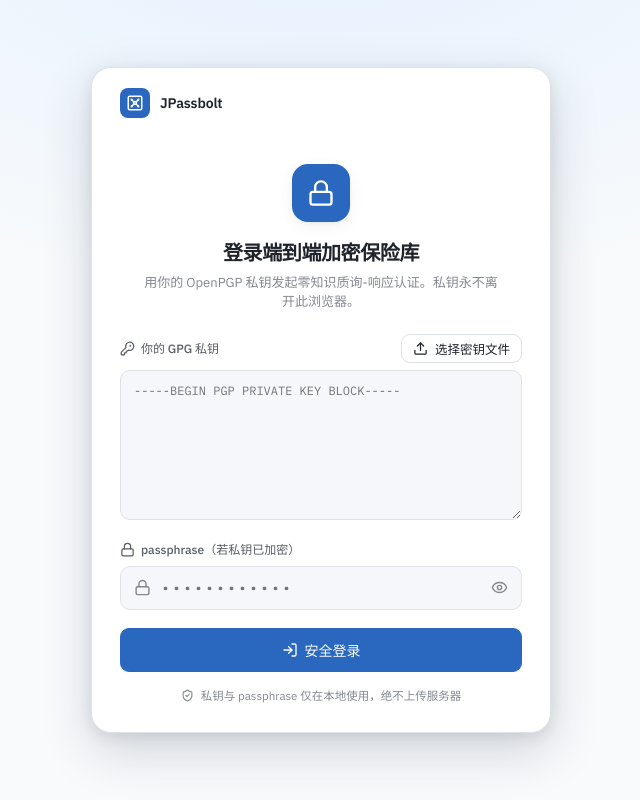
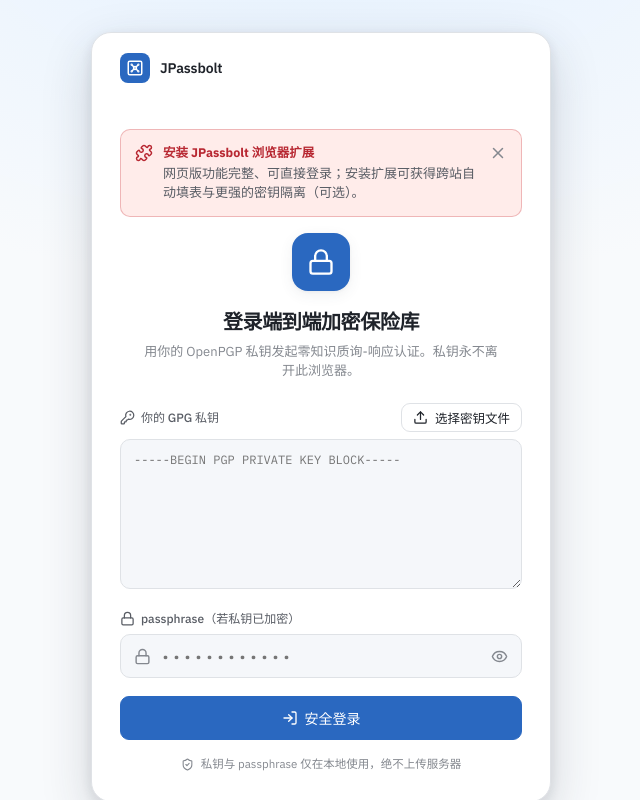
Before and after one commit to anbulang/jpassbolt_frontend, a React (Vite) app: page /login in a window 1280 px wide. Shown: the whole page, without its empty margins (319-959 px from the left). Built offline with nearby package versions, Linux system fonts and the light colour scheme; no server answers; a web font is replaced by a local one.

Commit message:
update: refine code implementation | 00:48:25

```diff
--- a/src/api.ts
+++ b/src/api.ts
@@ -1,8 +1,11 @@
 import axios from 'axios';
 
-// Base API instance configured with the JPassbolt backend URL
+// Base API instance configured with the JPassbolt backend URL.
+// NOTE: 8080 is currently occupied by the unrelated "firewatch-platform-api"
+// container, so the email-enabled JPassbolt backend runs on 8090 (local profile,
+// MailHog). Override via VITE_API_BASE_URL; revert to 8080 once it is free.
 export const api = axios.create({
-    baseURL: 'http://localhost:8080/api',
+    baseURL: import.meta.env.VITE_API_BASE_URL ?? 'http://localhost:8090/api',
     headers: {
         'Content-Type': 'application/json',
     },
--- a/src/pages/Login.tsx
+++ b/src/pages/Login.tsx
@@ -1,10 +1,10 @@
-import React, { useState } from 'react';
+import React, { useEffect, useState } from 'react';
 import { useNavigate } from 'react-router-dom';
 import { loginWithGpg } from '../auth';
 import { useKey } from '../crypto/KeyContext';
 import { probeMfaRequired } from '../services/mfa';
 import MfaChallenge from '../components/MfaChallenge';
-import { Vault, KeyRound, Lock, Eye, EyeOff, ShieldCheck, AlertTriangle, LogIn } from 'lucide-react';
+import { Vault, KeyRound, Lock, Eye, EyeOff, ShieldCheck, AlertTriangle, LogIn, Puzzle, X } from 'lucide-react';
 import KeyFileButton from '../components/KeyFileButton';
 
 export default function Login() {
@@ -18,6 +18,35 @@ export default function Login() {
     const [mfaRequired, setMfaRequired] = useState(false);
     const navigate = useNavigate();
     const { setArmoredKeys, unlock } = useKey();
+
+    // Detect the JPassbolt browser extension. Its content script sets
+    // <html data-jpassbolt-extension="version"> on load; the SPA works fully
+    // WITHOUT it, so this only drives an optional, dismissible install prompt.
+    // The extension injects asynchronously, so watch for the attribute appearing.
+    const [extInstalled, setExtInstalled] = useState(false);
+    const [extDismissed, setExtDismissed] = useState(false);
+    useEffect(() => {
+        const has = () => Boolean(document.documentElement.getAttribute('data-jpassbolt-extension'));
+        if (has()) {
+            setExtInstalled(true);
+            return;
+        }
+        const obs = new MutationObserver(() => {
+            if (has()) {
+                setExtInstalled(true);
+                obs.disconnect();
+            }
+        });
+        obs.observe(document.documentElement, {
+            attributes: true,
+            attributeFilter: ['data-jpassbolt-extension'],
+        });
+        const timer = window.setTimeout(() => obs.disconnect(), 3000);
+        return () => {
+            obs.disconnect();
+            window.clearTimeout(timer);
+        };
+    }, []);
 
     const handleLogin = async (e: React.FormEvent) => {
         e.preventDefault();
@@ -89,6 +118,28 @@ export default function Login() {
                 </div>
 
                 <div className="flow-body">
+                    {!extInstalled && !extDismissed && (
+                        <div
+                            className="warnbox"
+                            style={{ marginBottom: 16, alignItems: 'flex-start', gap: 10 }}
+                        >
+                            <Puzzle />
+                            <div style={{ flex: 1 }}>
+                                <strong>安装 JPassbolt 浏览器扩展</strong>
+                                <div style={{ fontSize: 13, color: 'var(--text-2)', marginTop: 2 }}>
+                                    网页版功能完整、可直接登录；安装扩展可获得跨站自动填表与更强的密钥隔离（可选）。
+                                </div>
+                            </div>
+                            <button
+                                type="button"
+                                className="pf-eye"
+                                onClick={() => setExtDismissed(true)}
+                                title="忽略"
+                            >
+                                <X size={16} />
+                            </button>
+                        </div>
+                    )}
                     <div className="flow-h">
                         <div className="flow-badge">
                             <Lock />
--- a/src/pages/Recovery.tsx
+++ b/src/pages/Recovery.tsx
@@ -20,7 +20,7 @@
 // SECURITY: the armored PRIVATE key + passphrase live in component state ONLY and
 // never touch the network. completeRecovery sends ONLY the armored public key.
 
-import { useState } from 'react';
+import { useEffect, useState } from 'react';
 import { useNavigate, useParams, useSearchParams } from 'react-router-dom';
 import * as openpgp from 'openpgp';
 import {
@@ -39,6 +39,7 @@ import {
   Mail,
   CheckCircle2,
   X,
+  Puzzle,
 } from 'lucide-react';
 import { fingerprintOf } from '../gpg';
 import { useKey } from '../crypto/KeyContext';
@@ -86,6 +87,35 @@ export default function Recovery() {
   const token = params.tokenId ?? search.get('token') ?? '';
   // Complete mode iff the link carries both a user id and a token.
   const isComplete = Boolean(userId && token);
+
+  // Optional "install the extension" prompt (the recovery page works fully in the
+  // web app without it — this mirrors official Passbolt's install hint). The
+  // extension's content script sets <html data-jpassbolt-extension>; it injects
+  // asynchronously, so watch for the attribute appearing.
+  const [extInstalled, setExtInstalled] = useState(false);
+  const [extDismissed, setExtDismissed] = useState(false);
+  useEffect(() => {
+    const has = () => Boolean(document.documentElement.getAttribute('data-jpassbolt-extension'));
+    if (has()) {
+      setExtInstalled(true);
+      return;
+    }
+    const obs = new MutationObserver(() => {
+      if (has()) {
+        setExtInstalled(true);
+        obs.disconnect();
+      }
+    });
+    obs.observe(document.documentElement, {
+      attributes: true,
+      attributeFilter: ['data-jpassbolt-extension'],
+    });
+    const timer = window.setTimeout(() => obs.disconnect(), 3000);
+    return () => {
+      obs.disconnect();
+      window.clearTimeout(timer);
+    };
+  }, []);
 
   // Flow state. In complete mode we land directly on step 1 (验证) after the link
   // validates; in request mode we stay on step 0 (账户) to collect the email.
@@ -239,6 +269,28 @@ export default function Recovery() {
         </div>
 
         <div className="flow-body">
+          {!extInstalled && !extDismissed && (
+            <div
+              className="warnbox"
+              style={{ marginBottom: 16, alignItems: 'flex-start', gap: 10 }}
+            >
+              <Puzzle />
+              <div style={{ flex: 1 }}>
+                <strong>安装 JPassbolt 浏览器扩展</strong>
+                <div style={{ fontSize: 13, color: 'var(--text-2)', marginTop: 2 }}>
+                  网页版可直接完成恢复；安装扩展可获得跨站自动填表与更强的密钥隔离（可选）。
+                </div>
+              </div>
+              <button
+                type="button"
+                className="pf-eye"
+                onClick={() => setExtDismissed(true)}
+                title="忽略"
+              >
+                <X size={16} />
+              </button>
+            </div>
+          )}
           {error && (
             <div className="warnbox" style={{ marginBottom: 16 }}>
               <AlertTriangle />
```
